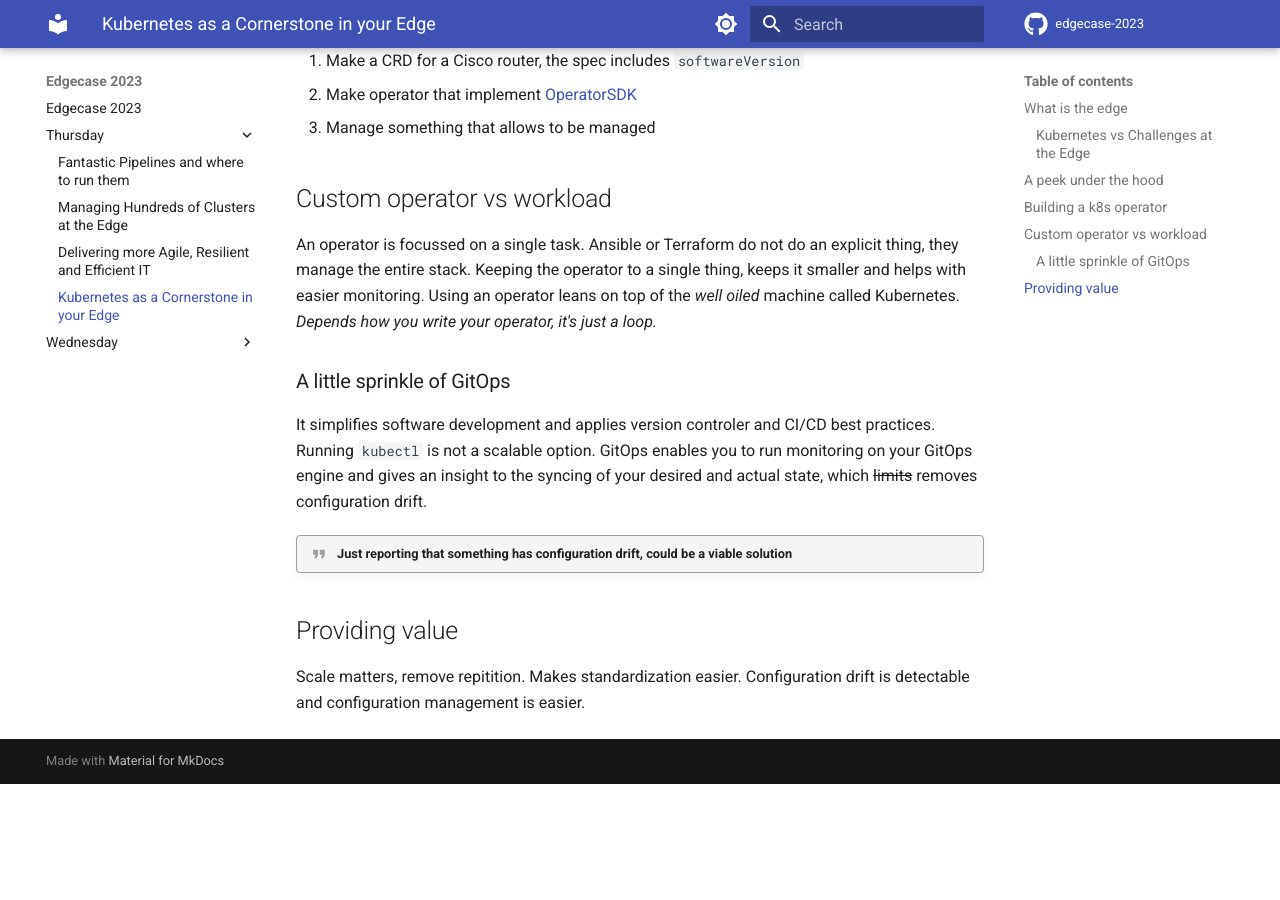
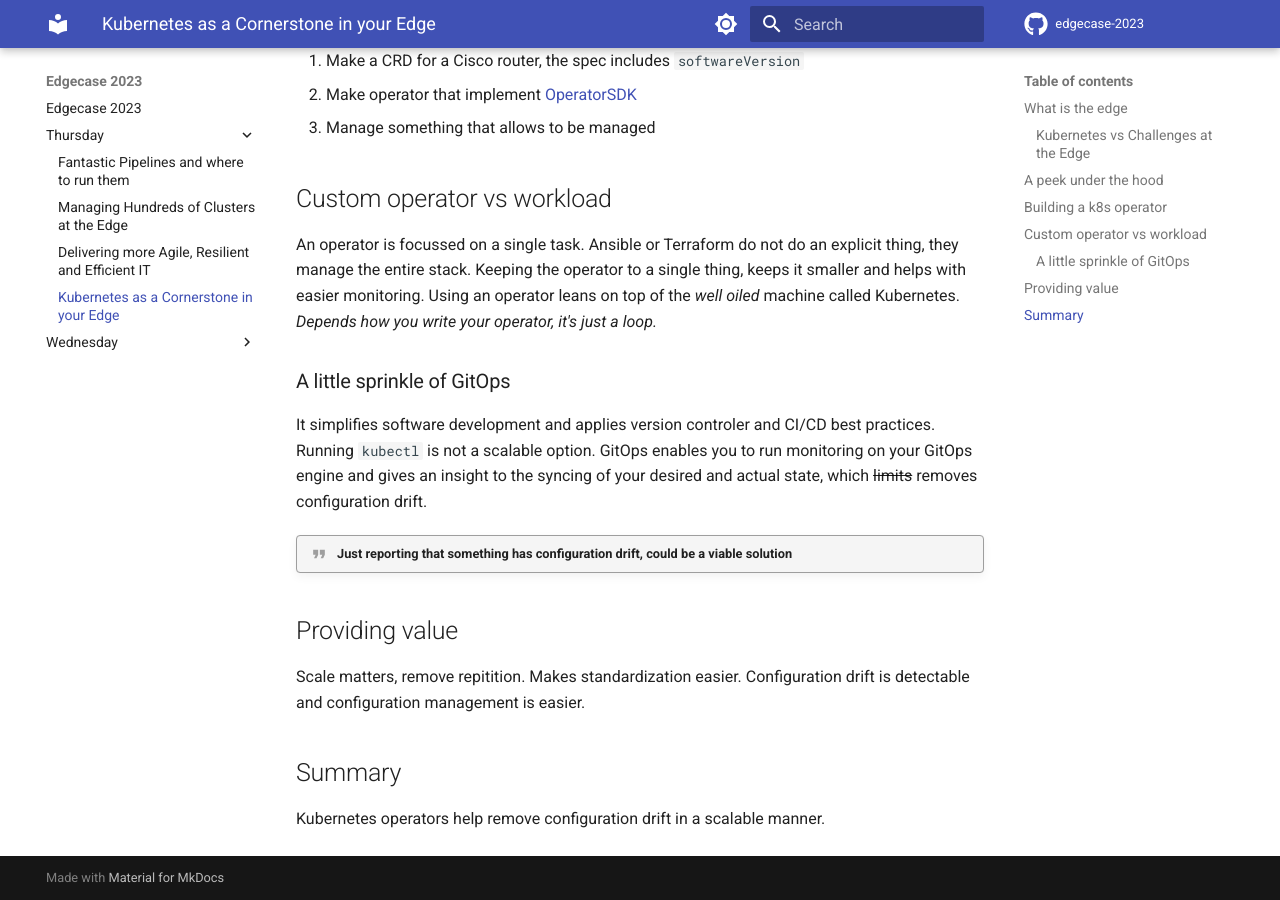
Before and after one commit to RobKenis/edgecase-2023, an MkDocs documentation site: the page built from docs/thursday/4-kubernetes-as-a-cornerstone-at-your-edge.md, in a window 1280 px wide and 900 px high, scrolled down 1196 px. Built offline with MkDocs 1.6.1 and Material for MkDocs 9.7.7, drawn with Linux system fonts in a browser that asks for light colours; comment, search, counter and statistics services are not loaded; before the commit the page ends 1980 px from its top, so only the background shows below that.

Commit message:
Add operator summary

```diff
--- a/docs/thursday/4-kubernetes-as-a-cornerstone-at-your-edge.md
+++ b/docs/thursday/4-kubernetes-as-a-cornerstone-at-your-edge.md
@@ -47,3 +47,7 @@ an insight to the syncing of your desired and actual state, which ~~limits~~ rem
 ## Providing value
 
 Scale matters, remove repitition. Makes standardization easier. Configuration drift is detectable and configuration management is easier.
+
+## Summary
+
+Kubernetes operators help remove configuration drift in a scalable manner.
```
